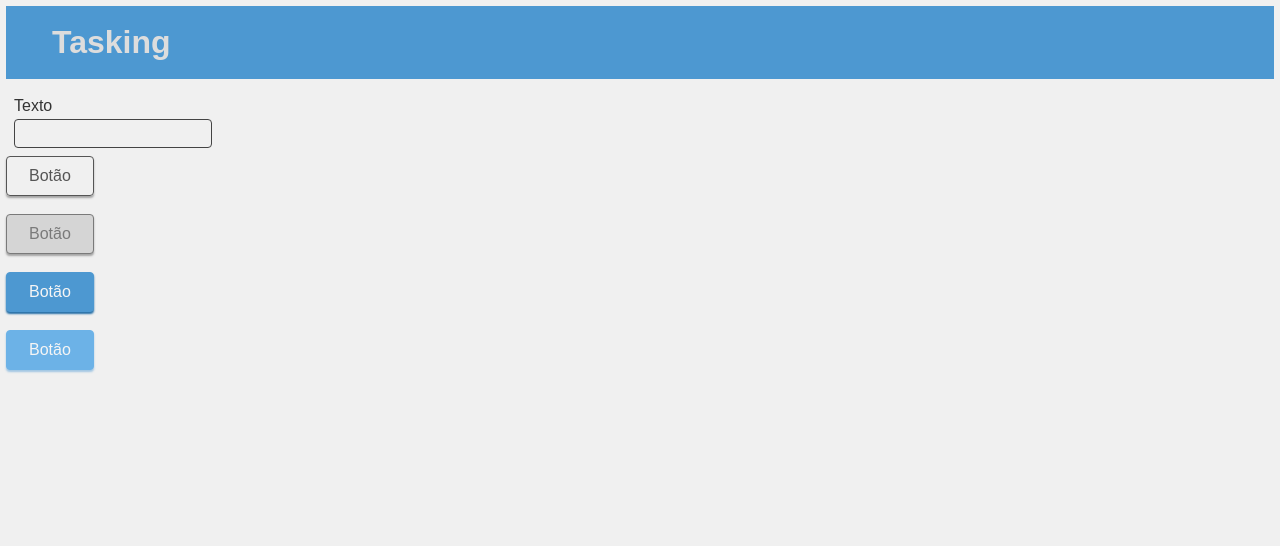
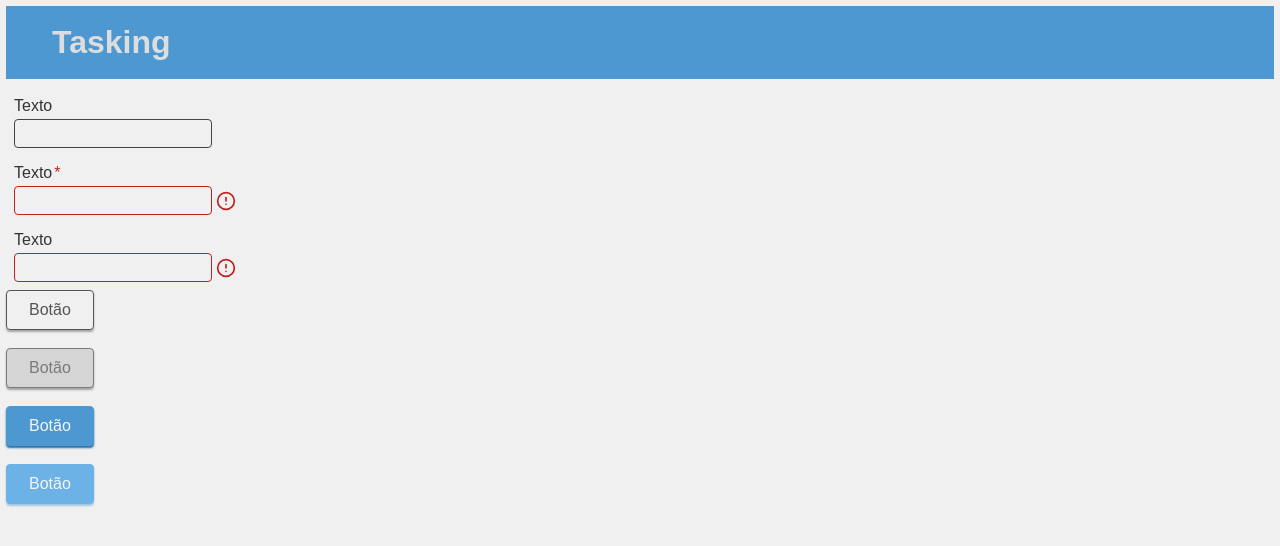
Before and after one commit to Gabriel-JM/tasking, a React (Create React App) app in the folder web/: page / in a window 1280 px wide. Shown: the top 546 px of the page. Built offline with nearby package versions, Linux system fonts and the light colour scheme.

Commit message:
Fix tooltip layout bug

```diff
--- a/web/src/App.tsx
+++ b/web/src/App.tsx
@@ -9,14 +9,14 @@ function App() {
     <div style={{ margin: '6px' }}>
       <Title />
       <InputField label="Texto" type="text" />
-      {/* <InputField label="Texto" type="text" required errors={{
+      <InputField label="Texto" type="text" required errors={{
         type: 'required',
         message: 'Required fields'
       }}/>
       <InputField label="Texto" type="text" errors={{
         type: 'field',
         message: 'Required fields, of many orther inputs, of thounsand of orther things about'
-      }} /> */}
+      }} />
       <button className="btn">Botão</button>
       <br/>
       <br/>
--- a/web/src/components/Forms/InputErrorWarn/input-error-warn.css
+++ b/web/src/components/Forms/InputErrorWarn/input-error-warn.css
@@ -10,9 +10,9 @@
 }
 
 .input-error-warn-container::before {
-  --x-before-margin: 73px;
+  --x-before-margin: 64px;
 
-  width: clamp(85px, 110px, 150px);
+  width: 90px;
   content: attr(data-message);
   font-size: 0.8rem;
   background-color: var(--bg-color);
```
